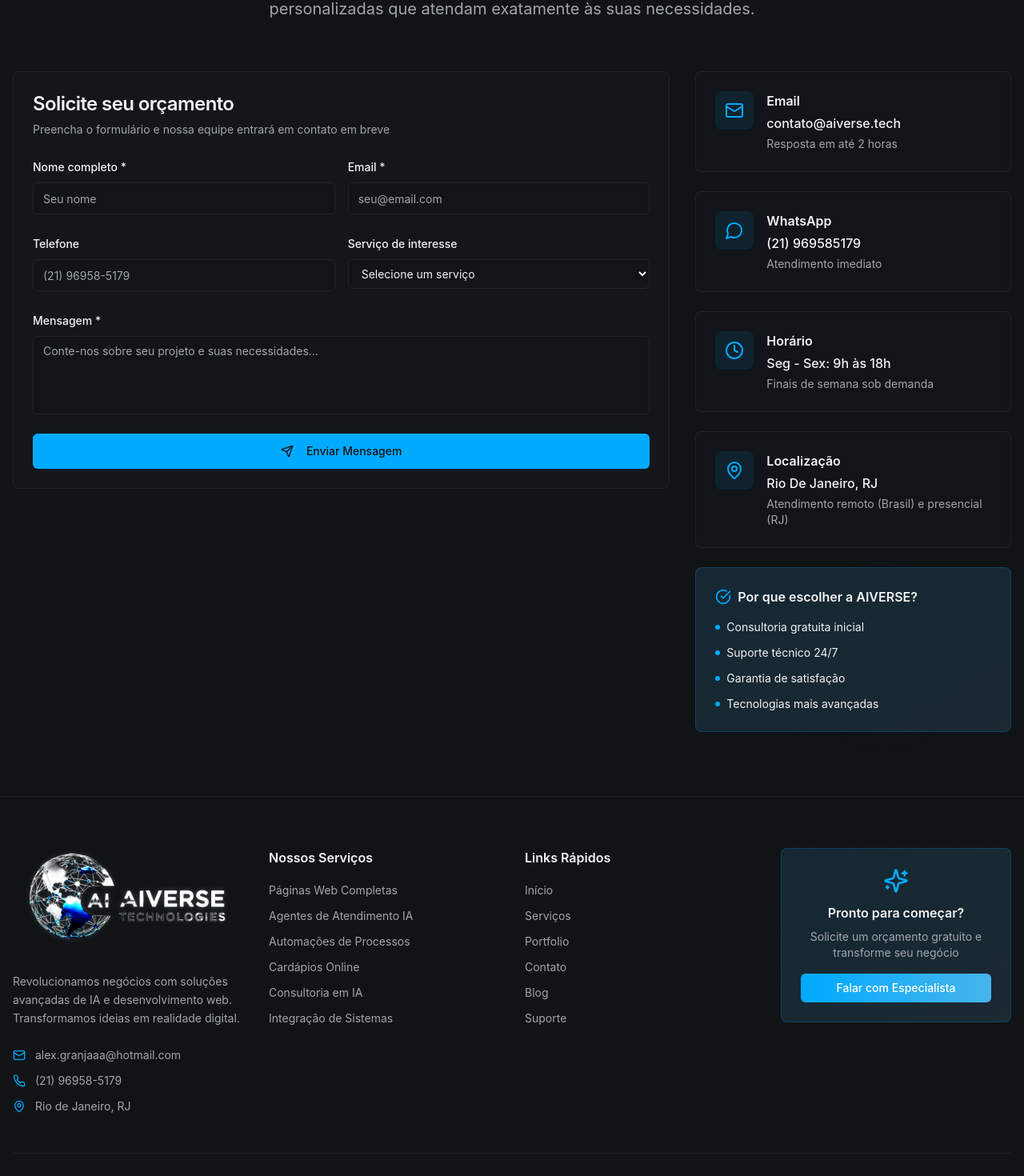
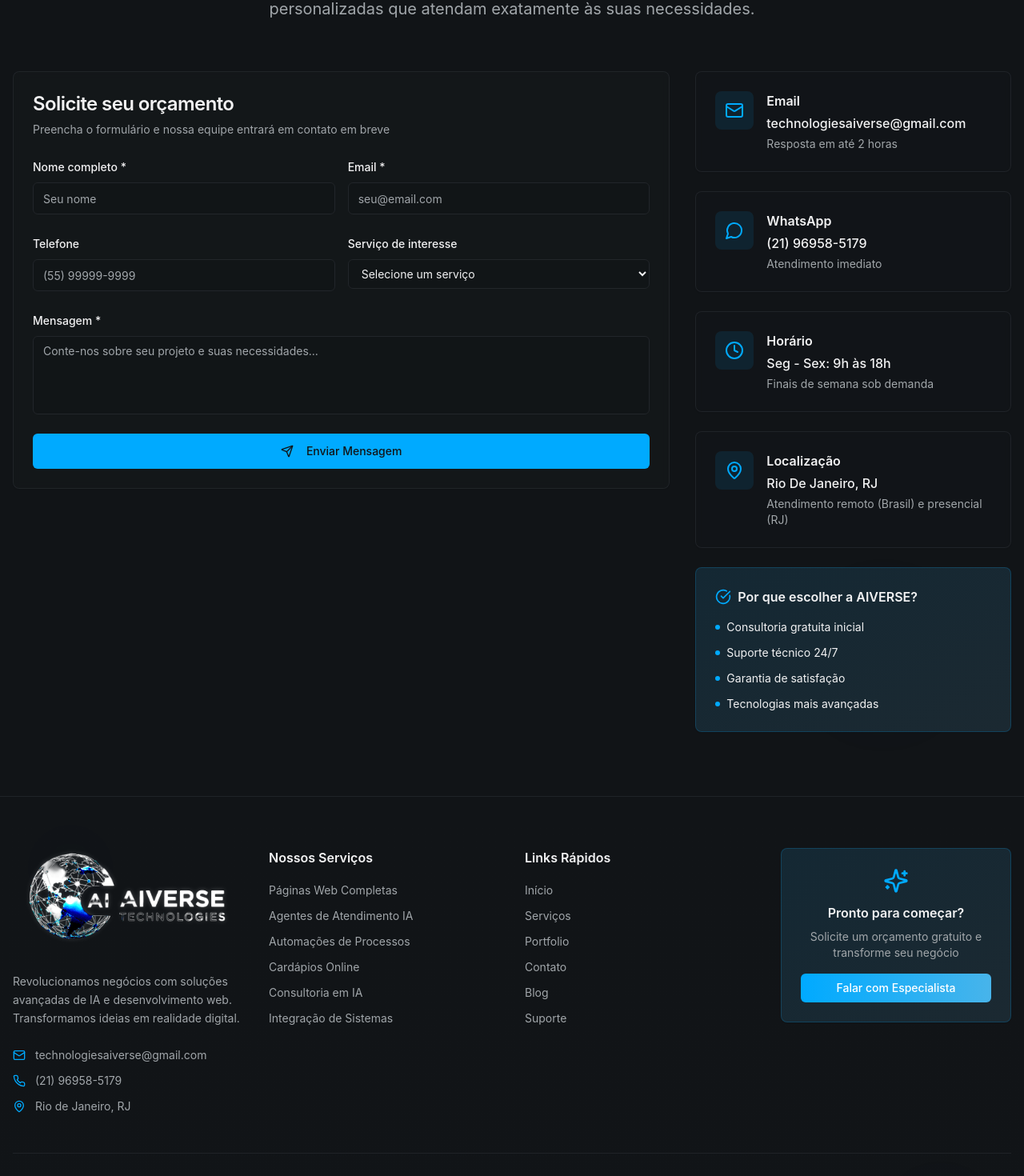
Before and after one commit to AlexandroGranja/AIVERSE-Technologies1, a React (Vite) app: page / in a window 1280 px wide. Shown: the part 3417-4887 px from the top of the page at 80% size. Built offline with nearby package versions, Linux system fonts and the light colour scheme.

Commit message:
atualização

```diff
--- a/src/components/sections/contact-section.tsx
+++ b/src/components/sections/contact-section.tsx
@@ -77,13 +77,13 @@ export const ContactSection: React.FC = () => {
     {
       icon: Mail,
       title: "Email",
-      content: "contato@aiverse.tech",
+      content: "technologiesaiverse@gmail.com",
       description: "Resposta em até 2 horas"
     },
     {
       icon: MessageCircle,
       title: "WhatsApp",
-      content: "(21) 969585179",
+      content: "(21) 96958-5179",
       description: "Atendimento imediato"
     },
     {
@@ -173,7 +173,7 @@ export const ContactSection: React.FC = () => {
                       <Input
                         id="phone"
                         type="tel"
-                        placeholder="(21) 96958-5179"
+                        placeholder="(55) 99999-9999"
                         value={formData.phone}
                         onChange={(e) => handleInputChange("phone", e.target.value)}
                         className="bg-background/50"
--- a/src/components/sections/footer.tsx
+++ b/src/components/sections/footer.tsx
@@ -4,9 +4,8 @@ import { Button } from "@/components/ui/button";
 import {
   Mail,
   Phone,
+  Instagram,
   MapPin,
-  Github,
-  Linkedin,
   MessageCircle,
   Sparkles,
   Globe,
@@ -37,10 +36,9 @@ export const Footer: React.FC = () => {
   ];
 
   const socialLinks = [
-    { icon: Github, href: "#", label: "GitHub" },
-    { icon: Linkedin, href: "#", label: "LinkedIn" },
+    { icon: Instagram, href: "https://www.instagram.com/aiversetech_oficial/", label: "Instagram" },
     { icon: MessageCircle, href: "https://wa.me/5521969585179?text=Olá,%20vim%20pelo%20site!", label: "WhatsApp" },
-    { icon: Mail, href: "mailto:alex.granjaaa@hotmail.com", label: "Email" }
+    { icon: Mail, href: "mailto:technologiesaiverse@gmail.com", label: "Email" }
   ];
 
   return (
@@ -75,7 +73,7 @@ export const Footer: React.FC = () => {
             <div className="space-y-3">
               <div className="flex items-center gap-3 text-sm">
                 <Mail className="w-4 h-4 text-primary flex-shrink-0" />
-                <span className="text-muted-foreground">alex.granjaaa@hotmail.com</span>
+                <span className="text-muted-foreground">technologiesaiverse@gmail.com</span>
               </div>
               <div className="flex items-center gap-3 text-sm">
                 <Phone className="w-4 h-4 text-primary flex-shrink-0" />
```
Also changed, not shown: src/assets/aiverse-logo1.png (deleted), src/assets/aiverse-logo2.png (deleted).
